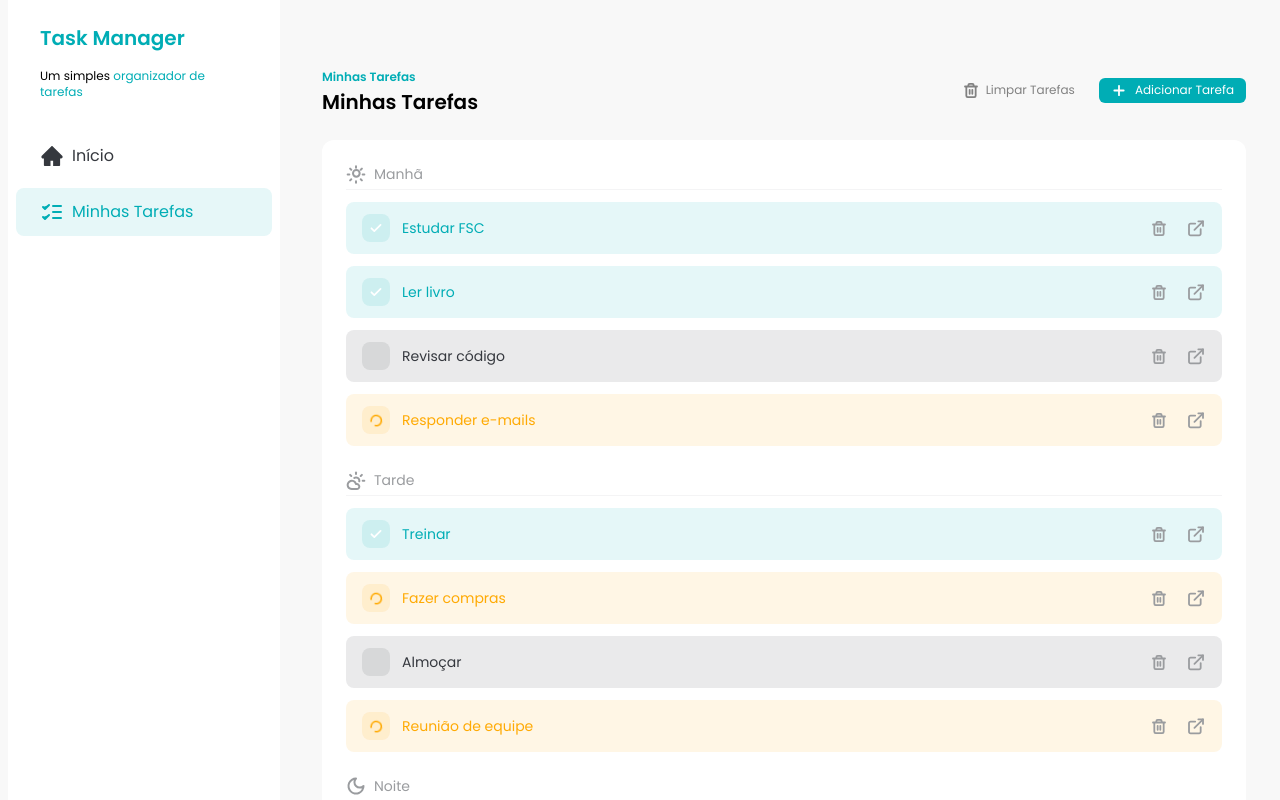
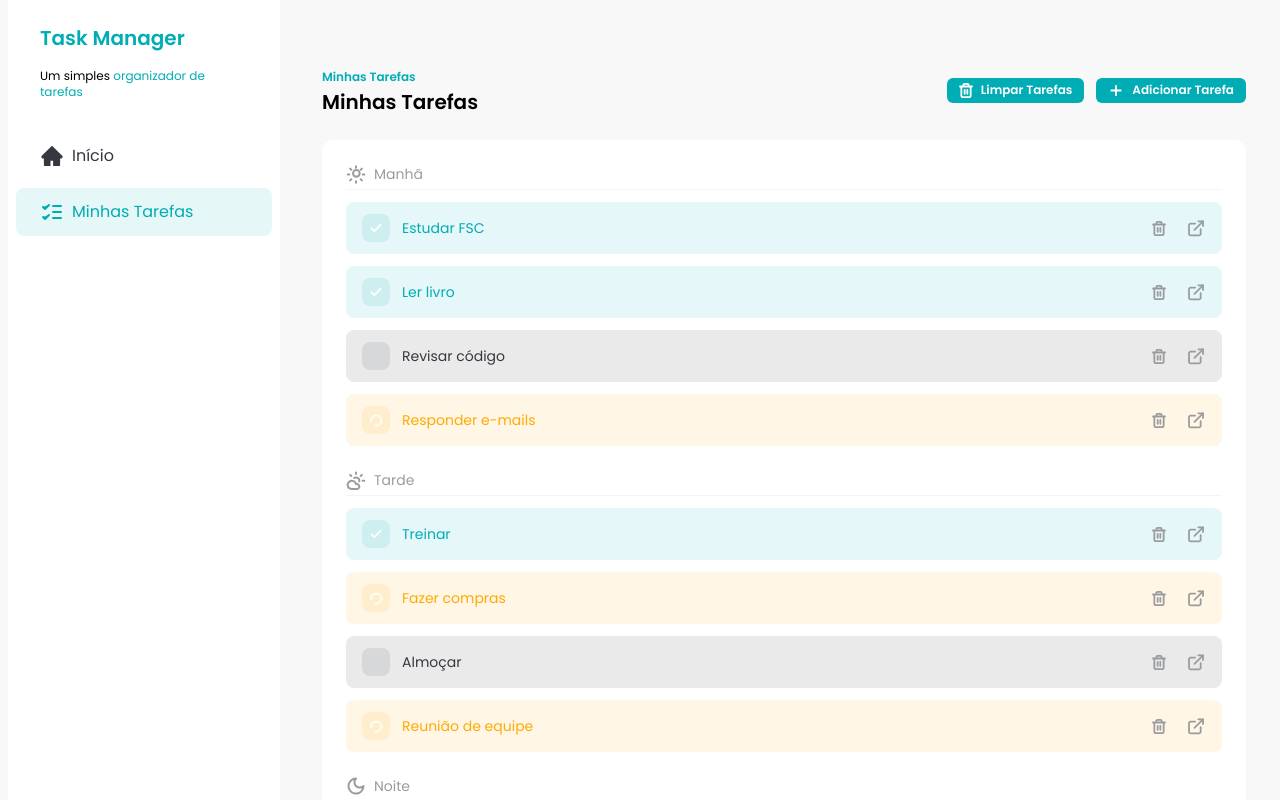
Before and after one commit to Allysonfreitas210695/Task_Manage, a React (Vite) app: page / in a window 1280 px wide. Built offline with nearby package versions, Linux system fonts and the light colour scheme.

Commit message:
style: add design system to colors project

```diff
--- a/src/components/Button.jsx
+++ b/src/components/Button.jsx
@@ -1,16 +1,51 @@
-const Button = ({ children, variant = "primary", onClick }) => {
-  const variantButton = {
-    primary: "bg-[#00ADB5] text-white",
-    ghost: "bg-transparent text-[#818181]",
-  }
+import PropTypes from "prop-types"
+import { tv } from "tailwind-variants"
+
+const Button = ({
+  children,
+  color = "primary",
+  size = "small",
+  className,
+  ...rest
+}) => {
+  const button = tv({
+    base: `flex items-center justify-center gap-2 rounded-md px-3 font-semibold transition hover:opacity-75`,
+    variants: {
+      color: {
+        primary: "bg-brand-primary text-white",
+        ghost: "text-brand-dark-gray bg-transparent",
+        secondary: "bg-brand-light-gray text-brand-dark-blue",
+        danger: "bg-brand-danger text-brand-white",
+      },
+      size: {
+        small: "py-1 text-xs",
+        large: "py-2 text-sm",
+      },
+      disabled: {
+        true: "cursor-not-allowed opacity-50 hover:opacity-50",
+      },
+    },
+    defaultVariants: {
+      color: "primary",
+      size: "small",
+    },
+  })
+
   return (
     <button
-      className={`${variantButton[variant]} flex cursor-pointer items-center gap-2 rounded-md px-3 py-1 text-xs transition-colors hover:opacity-75`}
-      onClick={onClick}
+      className={button({ color, size, disabled: rest.disabled, className })}
+      {...rest}
     >
       {children}
     </button>
   )
 }
 
+Button.propTypes = {
+  children: PropTypes.node.isRequired,
+  color: PropTypes.oneOf(["primary", "ghost", "secondary", "danger"]),
+  size: PropTypes.oneOf(["small", "large"]),
+  className: PropTypes.string,
+}
+
 export default Button
--- a/src/components/Sidebar.jsx
+++ b/src/components/Sidebar.jsx
@@ -1,18 +1,17 @@
-import SidebarButton from "./SidebarButton"
-
 import HomeIcon from "../assets/icons/home.svg?react"
 import TasksIcon from "../assets/icons/tasks.svg?react"
+import SidebarButton from "./SidebarButton"
 
 const SideBar = () => {
   return (
     <div className="h-screen w-[272px] bg-white">
       <div className="space-y-4 px-8 py-6">
-        <h1 className="font-sans text-xl font-semibold text-[#00ADB5]">
+        <h1 className="text-brand-primary font-sans text-xl font-semibold">
           Task Manager
         </h1>
         <p className="text-xs">
           Um simples{" "}
-          <span className="text-[#00ADB5]">organizador de tarefas</span>
+          <span className="text-brand-primary">organizador de tarefas</span>
         </p>
       </div>
 
--- a/src/components/SidebarButton.jsx
+++ b/src/components/SidebarButton.jsx
@@ -1,6 +1,10 @@
+import PropTypes from "prop-types"
+
 const SidebarButton = ({ children, variant = "unselected" }) => {
   const variantButton =
-    variant === "selected" ? "bg-[#E6F7F8] text-[#00ADB5]" : "text-[#35383E]"
+    variant === "selected"
+      ? "bg-[#E6F7F8] text-brand-primary"
+      : "text-brand-dark-blue"
 
   return (
     <a
@@ -12,4 +16,9 @@ const SidebarButton = ({ children, variant = "unselected" }) => {
   )
 }
 
+SidebarButton.propTypes = {
+  children: PropTypes.node.isRequired,
+  color: PropTypes.oneOf(["selected", "unselected"]),
+}
+
 export default SidebarButton
--- a/src/components/TaskItem.jsx
+++ b/src/components/TaskItem.jsx
@@ -3,11 +3,11 @@ import Button from "./Button"
 
 const TaskItem = ({ task, handleStatusChange, handleRemoveClick }) => {
   const variantTaskColor = {
-    done: "bg-[#00ADB5]/10 text-[#00ADB5]",
-    in_progress: "bg-[#FFAA04]/10 text-[#FFAA04]",
-    not_started: "bg-[#35383E]/10 text-[#35383E]",
+    done: "bg-brand-primary/10 text-brand-primary",
+    in_progress: "bg-brand-process/10 text-brand-process",
+    not_started: "bg-brand-dark-blue/10 text-brand-dark-blue",
   }
-  console.log(task)
+
   return (
     <div
       className={`flex w-full items-center justify-between gap-2 rounded-lg px-4 py-3 text-sm transition ${variantTaskColor[task.status]}`}
@@ -26,15 +26,15 @@ const TaskItem = ({ task, handleStatusChange, handleRemoveClick }) => {
           />
           {task.status === "done" && <CheckIcon />}
           {task.status === "in_progress" && (
-            <LoaderIcon className="animate-spin" />
+            <LoaderIcon className="text-brand-white animate-spin" />
           )}
         </label>
         {task.title}
       </div>
 
       <div className="flex items-center gap-2">
-        <Button variant="ghost" onClick={() => handleRemoveClick(task.id)}>
-          <TrashIcon className={"text-[#9A9C9F]"} />
+        <Button color="ghost" onClick={() => handleRemoveClick(task.id)}>
+          <TrashIcon className={"text-brand-text-gray"} />
         </Button>
         <a href="#" className="transition-colors hover:opacity-75">
           <DetailsIcon />
--- a/src/index.css
+++ b/src/index.css
@@ -131,11 +131,22 @@
 
 @theme {
   --font-sans: "Poppins", ui-sans-serif, system-ui, sans-serif;
+
+  --color-brand-dark-blue: #35383e;
+  --color-brand-primary: #00adb5;
+  --color-brand-dark-gray: #818181;
+  --color-brand-text-gray: #9a9c9f;
+  --color-brand-light-gray: #eeeeee;
+  --color-brand-white: #ffffff;
+  --color-brand-background: #f8f8f8;
+  --color-brand-border: #f4f4f5;
+  --color-brand-process: #ffaa04;
+  --color-brand-danger: #ef4444;
 }
 
 @layer base {
   html {
     font-family: var(--font-sans);
-    background-color: #f8f8f8;
+    background-color: var(--color-brand-background);
   }
 }
```
